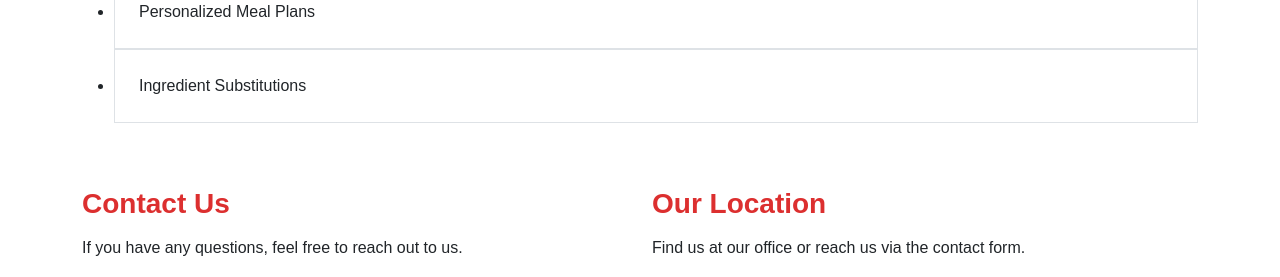
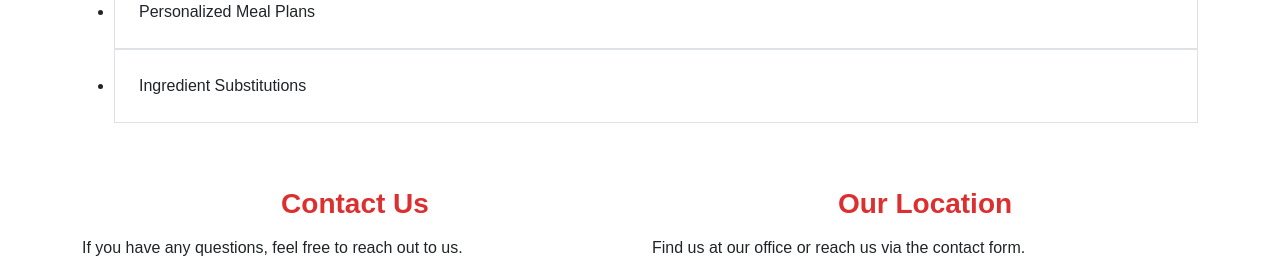
Before and after one commit to NandaniVedant/foodie, a React (Create React App) app: page / in a window 1280 px wide. Shown: the part 1725-2002 px from the top of the page. Built offline with nearby package versions, Linux system fonts and the light colour scheme; no server answers; grey boxes are pictures that could not be loaded.

Commit message:
some btn chanages

```diff
--- a/src/Pages/Home.js
+++ b/src/Pages/Home.js
@@ -162,7 +162,7 @@ const ContactUs = () => {
         <div className="container py-5">
             <div className="row">
                 <div className="col-md-6">
-                    <h2 className="contactus-title">Contact Us</h2>
+                    <h2 className="contactus-title text-center">Contact Us</h2>
                     <p>If you have any questions, feel free to reach out to us.</p>
                     <form onSubmit={handleSubmit}>
                         <div className="mb-3">
@@ -177,11 +177,11 @@ const ContactUs = () => {
                             <label className="form-label">Message</label>
                             <textarea className="form-control" name="message" value={formData.message} onChange={handleChange} rows="4" placeholder="Your message..." required></textarea>
                         </div>
-                        <button type="submit" className="btn btn-danger">Send Message</button>
+                        <button type="submit" className="btn btn-danger mb-5">Send Message</button>
                     </form>
                 </div>
                 <div className="col-md-6">
-                    <h2 className="ourlocationtital">Our Location</h2>
+                    <h2 className="ourlocationtital  text-center">Our Location</h2>
                     <p>Find us at our office or reach us via the contact form.</p>
                     <iframe
                         src="https://www.google.com/maps/embed?pb=!1m18!1m12!1m3!1d3151.8354345086166!2d144.95373631590425!3d-37.81627977975181!2m3!1f0!2f0!3f0!3m2!1i1024!2i768!4f13.1!3m3!1m2!1s0x6ad65d5df1b1e0b1%3A0x5045675218ce6e0!2sMelbourne!5e0!3m2!1sen!2sau!4v1611705833484!5m2!1sen!2sau"
```
